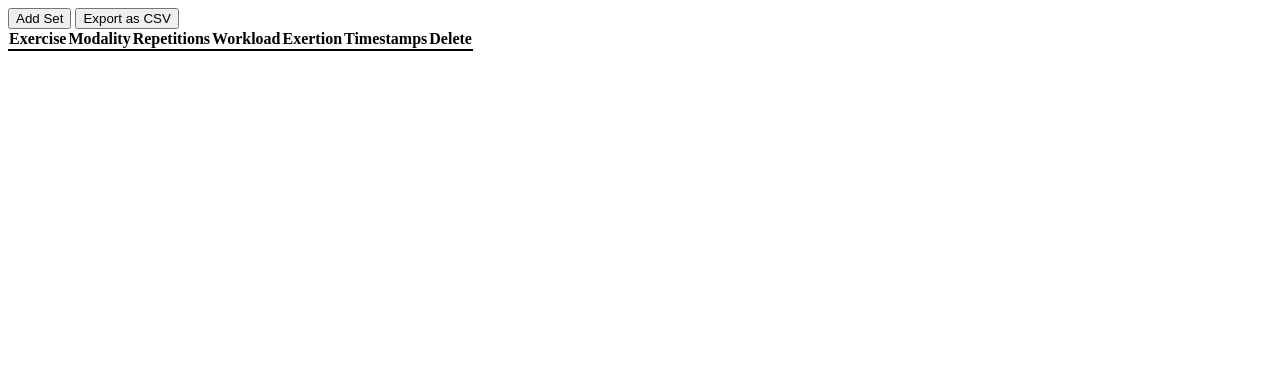
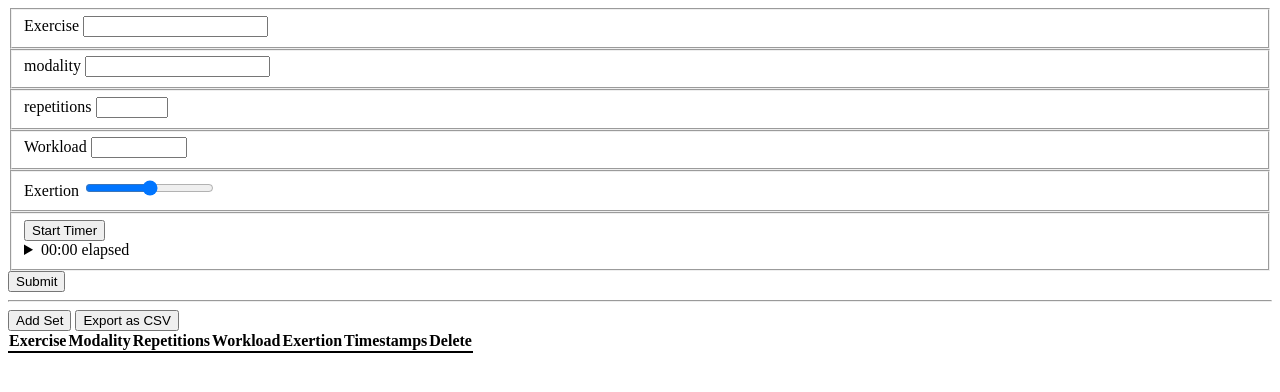
Before and after one commit to SamuelDavis/exercise-app, a Svelte app: page / in a window 1280 px wide. Shown: the top 392 px of the page. Built offline with nearby package versions, Linux system fonts and the light colour scheme.

Commit message:
draft awesome form

```diff
--- a/src/App.svelte
+++ b/src/App.svelte
@@ -1,7 +1,10 @@
 <script lang="ts">
+  import Form from "./Form.svelte";
   import Table from "./Table.svelte";
 </script>
 
 <main>
+  <Form />
+  <hr />
   <Table />
 </main>
--- /dev/null
+++ b/src/Form.svelte
@@ -0,0 +1,140 @@
+<script lang="ts">
+  import Text from "./input/Text.svelte";
+  import { exercises, suggest, modalities } from "./stores";
+  import type { Set } from "./types";
+  import { toDateTimeLocalString } from "./util";
+
+  export let set: Partial<Set> = {
+    timestamps: [],
+  };
+
+  let interval: NodeJS.Timer;
+  let currentTime = toDateTimeLocalString(new Date());
+
+  $: running = Boolean(interval);
+  $: timestampPairs = ((length) =>
+    new Array(length).fill(undefined).map((_, i) => [i, i + 1]))(
+    Math.floor((set.timestamps ?? []).length / 2)
+  );
+
+  function onToggleTimer() {
+    if (running) {
+      clearInterval(interval);
+    } else {
+      interval = setInterval(
+        () => (currentTime = toDateTimeLocalString(new Date()))
+      );
+    }
+  }
+</script>
+
+<form on:submit|preventDefault>
+  <fieldset>
+    <label for="exercise">Exercise</label>
+    <Text
+      bind:value={set.exercise}
+      id="exercise"
+      name="exercise"
+      options={$exercises}
+      required
+    />
+  </fieldset>
+  <fieldset>
+    <label for="modality">modality</label>
+    <Text
+      bind:value={set.modality}
+      id="modality"
+      name="modality"
+      options={$modalities[set.exercise]}
+    />
+  </fieldset>
+  <fieldset>
+    <label for="repetitions">repetitions</label>
+    <input
+      bind:value={set.repetitions}
+      list="repetitions-options"
+      id="repetitions"
+      name="repetitions"
+      type="number"
+      min="0"
+      max="9999"
+      step="1"
+      required
+    />
+    <datalist id="repetitions-options">
+      {#each $suggest("repetitions", set.repetitions) as value}
+        <option {value} />
+      {/each}
+    </datalist>
+  </fieldset>
+  <fieldset>
+    <label for="workload">Workload</label>
+    <input
+      bind:value={set.workload}
+      id="workload"
+      name="workload"
+      type="number"
+      min="0"
+      max="9999"
+      step="0.25"
+    />
+    <datalist id="workload-options">
+      {#each $suggest("workload", set.workload) as value}
+        <option {value} />
+      {/each}
+    </datalist>
+  </fieldset>
+  <fieldset>
+    <label for="exertion">Exertion</label>
+    <input
+      bind:value={set.exertion}
+      id="exertion"
+      name="exertion"
+      type="range"
+      min="0"
+      max="10"
+      step="1"
+    />
+  </fieldset>
+  <fieldset>
+    <button type="button" on:click={onToggleTimer}>
+      {running ? "Stop" : "Start"} Timer
+    </button>
+    <details>
+      <summary>00:00 elapsed</summary>
+      <ol reversed>
+        {#each timestampPairs as [a, b]}
+          <li>
+            <input
+              bind:value={set.timestamps[a]}
+              type="datetime-local"
+              id="timestamps[]"
+              name="timestamps[]"
+            />
+            {#if b in set.timestamps ?? []}
+              <input
+                bind:value={set.timestamps[b]}
+                type="datetime-local"
+                id="timestamps[]"
+                name="timestamps[]"
+              />
+            {:else}
+              <input
+                bind:value={currentTime}
+                type="datetime-local"
+                id="timestamps[]"
+                name="timestamps[]"
+              />
+            {/if}
+          </li>
+        {/each}
+      </ol>
+    </details>
+  </fieldset>
+  <input
+    type="hidden"
+    id="id"
+    value={set.id ?? `id-${new Date().getTime()}-${Math.random()}`}
+  />
+  <input type="submit" />
+</form>
--- a/src/stores.ts
+++ b/src/stores.ts
@@ -33,6 +33,15 @@ export const modalities = derived([sets], ([sets]) => {
     }
   );
 });
+export const suggest = derived([sets], ([sets]) => {
+  return function (key: keyof Set, value?: string | number) {
+    const history = new Set<Set[keyof Set]>();
+    history.add(value);
+    for (const set of sets) history.add(set[key]);
+
+    return Array.from(history);
+  };
+});
 
 function readSetsFromLocalStorage(): Set[] {
   const raw: JSONSet[] = JSON.parse(
```
